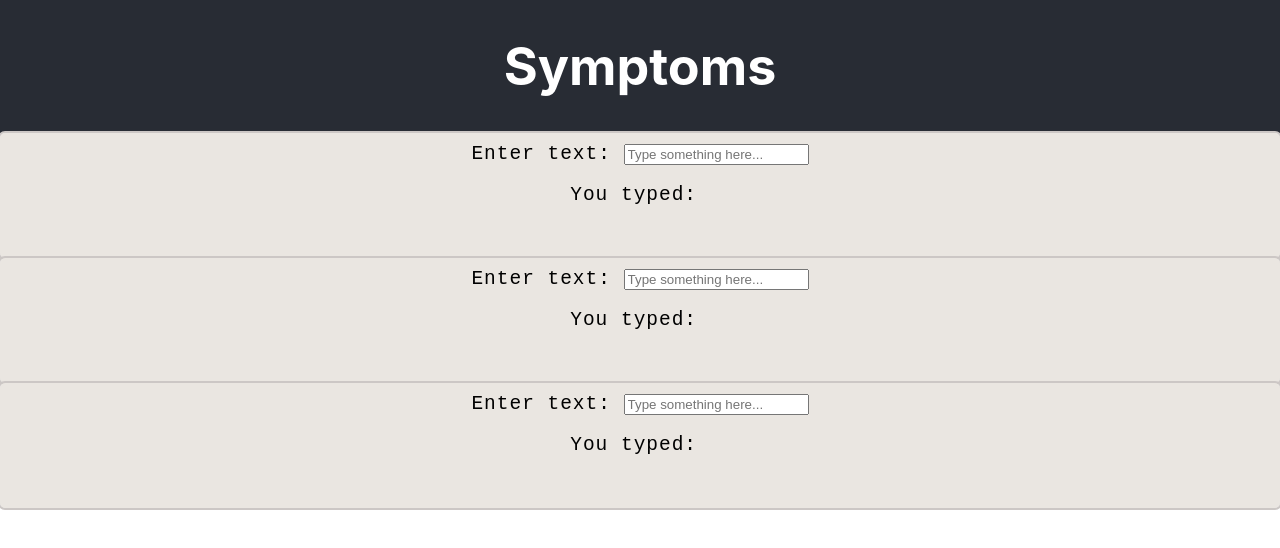
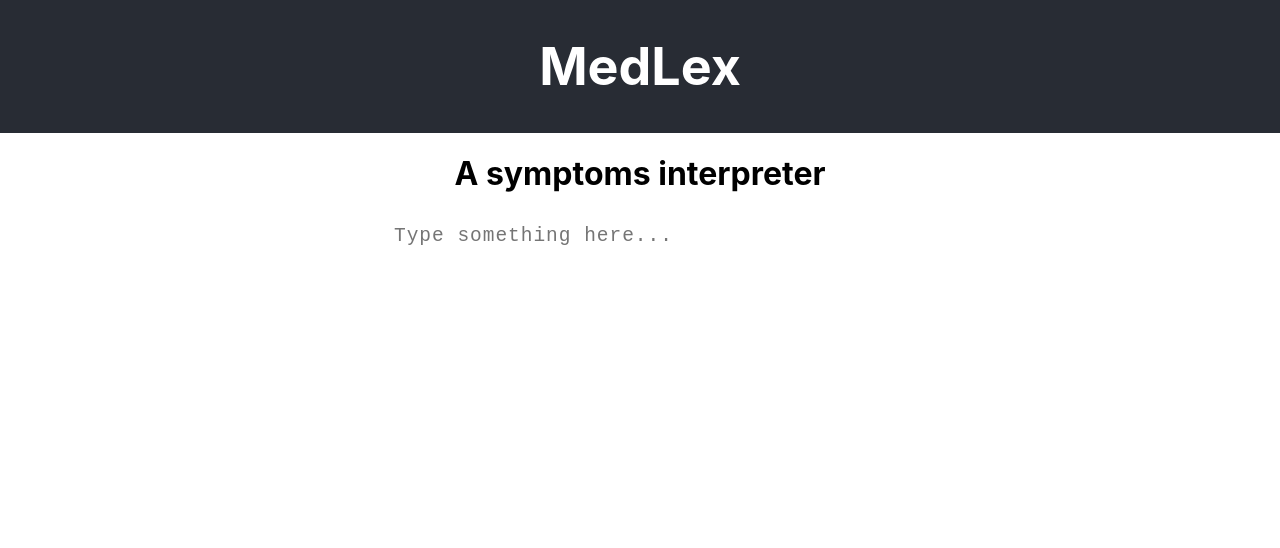
Before and after one commit to rayzelltj/HackCamp2024, a React (Create React App) app in the folder app/: page / in a window 1280 px wide. Shown: the top 548 px of the page. Built offline with nearby package versions, Linux system fonts and the light colour scheme.

Commit message:
Basic UI

```diff
--- a/app/src/App.css
+++ b/app/src/App.css
@@ -2,25 +2,31 @@
   text-align: center;
 }
 
-.App-logo {
-  height: 40vmin;
-  pointer-events: none;
-}
-
-@media (prefers-reduced-motion: no-preference) {
-  .App-logo {
-    animation: App-logo-spin infinite 20s linear;
-  }
-}
 
 .App-header {
   background-color: #282c34;
-  min-height: 10vh;
+  /* min-height: 10vh; */
   display: flex;
   flex-direction: column;
-  align-items: center;
-  justify-content: center;
-  font-size: calc(10px + 2vmin);
+  font-size: calc(10px + 2vh);
+  color: white;
+}
+
+.subApp-header {
+  background-color: #282c34;
+  /* min-height: 5vh; */
+  display: flex;
+  flex-direction: column;
+  font-size: calc(10px - 2vh);
+  color: white;
+}
+
+.label {
+  background-color: #282c34;
+  /* min-height: 5vh; */
+  display: flex;
+  flex-direction: column;
+  font-size: calc(10px - 2vh);
   color: white;
 }
 
@@ -29,19 +35,28 @@
 }
 
 .TextBox {
+  display: flex;
+  align-items: center;
+  justify-content: center;
+  text-align: center;
+  font-family: Arial, sans-serif;
+}
+
+.input-field {
+  width: 40%;
   font-size: 1.5em;
   font-family: monospace;
-  white-space: pre;
-  outline: 2px solid #ccc7c5;
   border: none;
   padding: 10px;
   border-radius: 5px;
-  background-color: #eae6e1;
-  position: relative;
-  z-index: 0;
+  caret-color: #264653;
+  position: static;
+  top: 0;
+  left: 0;
+  z-index: 1;
   letter-spacing: 0.05em;
+  outline: none;
   box-sizing: border-box;
-  width: 100%;
 }
 
 @keyframes App-logo-spin {
--- a/app/src/App.js
+++ b/app/src/App.js
@@ -10,23 +10,41 @@ const TextBox = () => {
 
   return (
     <div className = "TextBox">
-      <label htmlFor="TextBox">Enter text: </label>
+      <Label/>
+
       <input
         type="text"
         id="textBox"
         value={text}
         onChange={handleChange}
+        className="input-field"
         placeholder="Type something here..."
+        autoFocus
       />
-      <p>You typed: {text}</p> {}
     </div>
   );
 }
 
-const Header = ({ time }) => {
+const Header = () => {
   return (
     <div className="App-header">
-      <h1>Symptoms</h1>
+      <h1>MedLex</h1>
+    </div>
+  );
+};
+
+const SubHeader = () => {
+  return (
+    <div className="App-subheader">
+      <h1>A symptoms interpreter</h1>
+    </div>
+  );
+};
+
+const Label = () => {
+  return (
+    <div className="label">
+      <h1>Enter Your Symptoms</h1>
     </div>
   );
 };
@@ -35,8 +53,7 @@ function App() {
   return (
     <div className="App">
       <Header />
-      <TextBox />
-      <TextBox />
+      <SubHeader />
       <TextBox />
     </div>
   );
```
